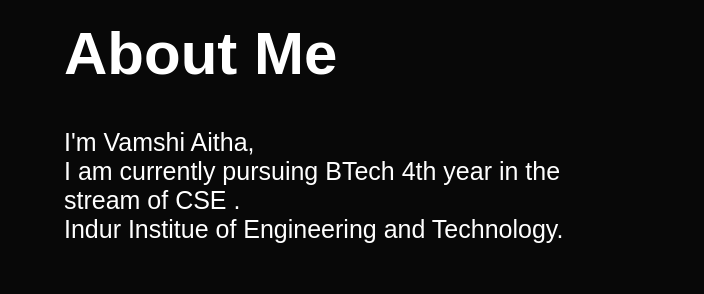
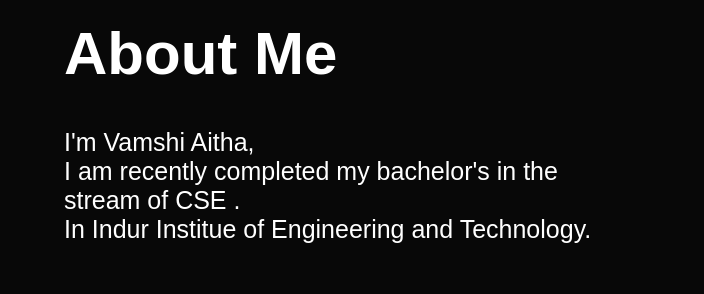
Before and after one commit to vamshi0531/iamvamshi.github.io, a plain HTML site: page index.html in a window 1280 px wide. Shown: the part 880-1174 px from the top of the page, 576-1280 px from the left. Drawn offline with Linux system fonts and the light colour scheme.

Commit message:
index.html

```diff
--- a/index.html
+++ b/index.html
@@ -37,7 +37,7 @@
              </div>
              <div class="about-col-2">
                  <h1 class="sub-title">About Me</h1>
-                 <p class="info">I'm Vamshi Aitha,<br> I am currently pursuing BTech 4th year in the stream  of CSE . <br> Indur Institue of Engineering and Technology.</p>
+                 <p class="info">I'm Vamshi Aitha,<br> I am recently completed my bachelor's in the stream of CSE . <br>In Indur Institue of Engineering and Technology.</p>
              </div>
           </div>
        </div>
```
